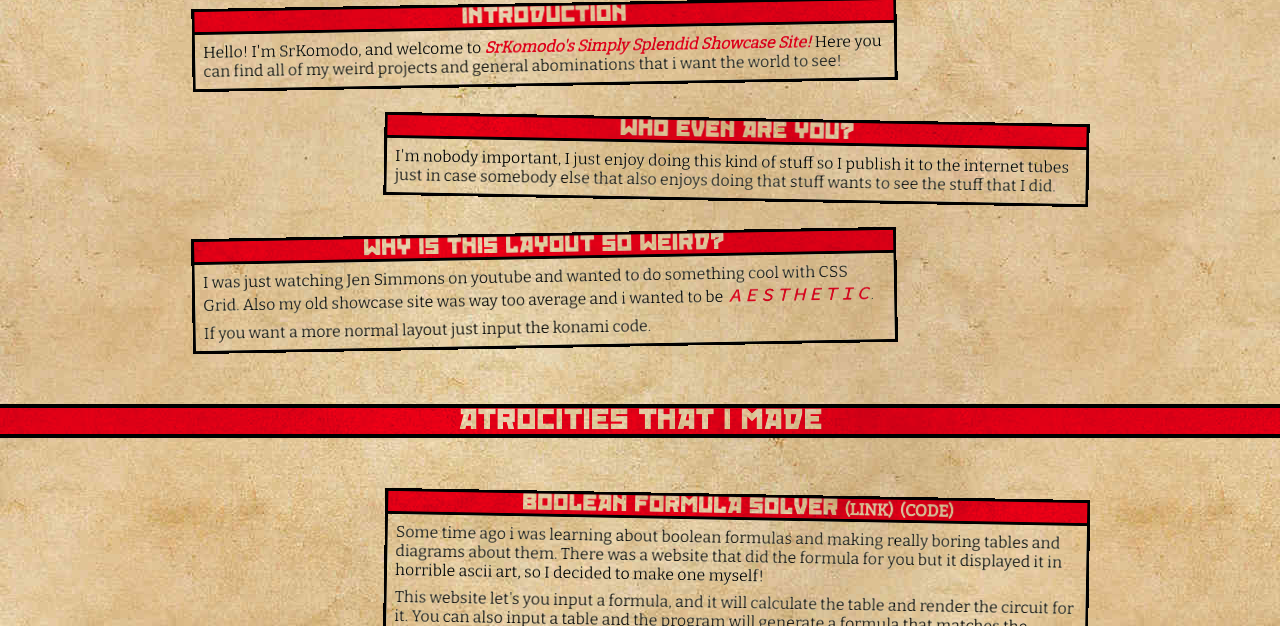
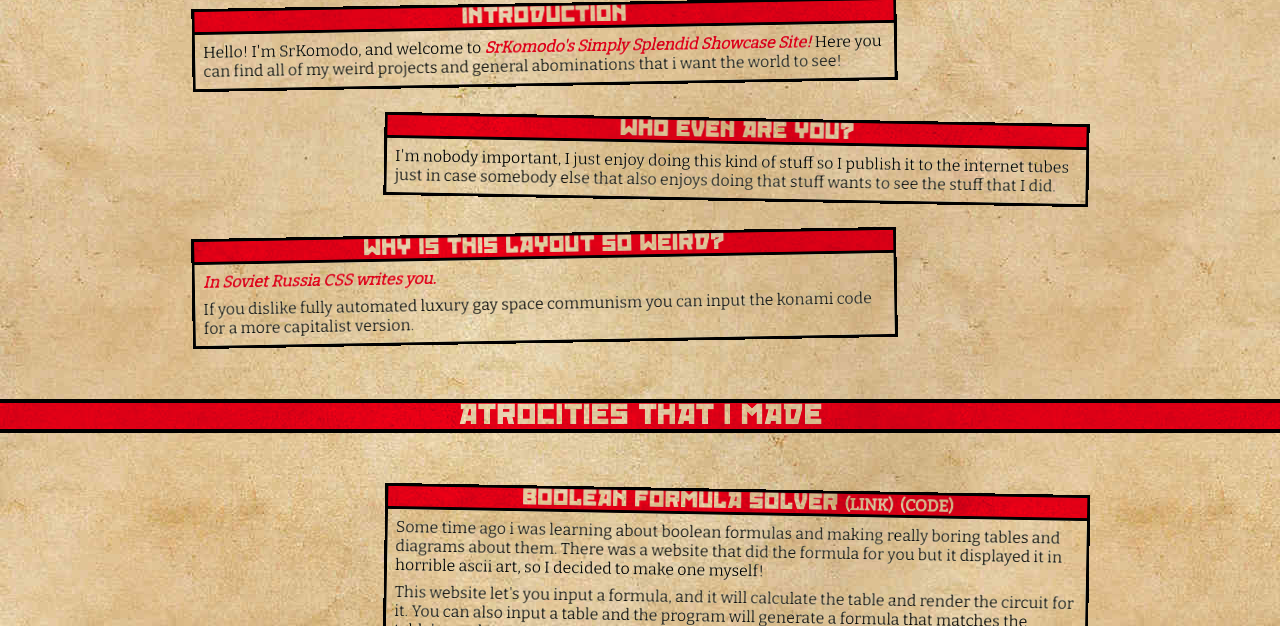
Before and after one commit to SrKomodo/srkomodos-simply-splendid-showcase-site, a website built with webpack: page src/index.html in a window 1280 px wide. Shown: the part 174-800 px from the top of the page. Built offline with nearby package versions, Linux system fonts and the light colour scheme.

Commit message:
better layout text

```diff
--- a/src/index.html
+++ b/src/index.html
@@ -31,12 +31,10 @@
     <article>
       <h3>Why Is this layout so weird?</h3>
       <p>
-        I was just watching Jen Simmons on youtube and wanted to do something cool with CSS Grid. Also my old showcase site was way
-        too average and i wanted to be
-        <em>ＡＥＳＴＨＥＴＩＣ</em>.
+        <em>In Soviet Russia CSS writes you.</em>
       </p>
       <p>
-        If you want a more normal layout just input the konami code.
+        If you dislike fully automated luxury gay space communism you can input the konami code for a more capitalist version.
       </p>
     </article>
     <h2>Atrocities that I made</h2>
```
